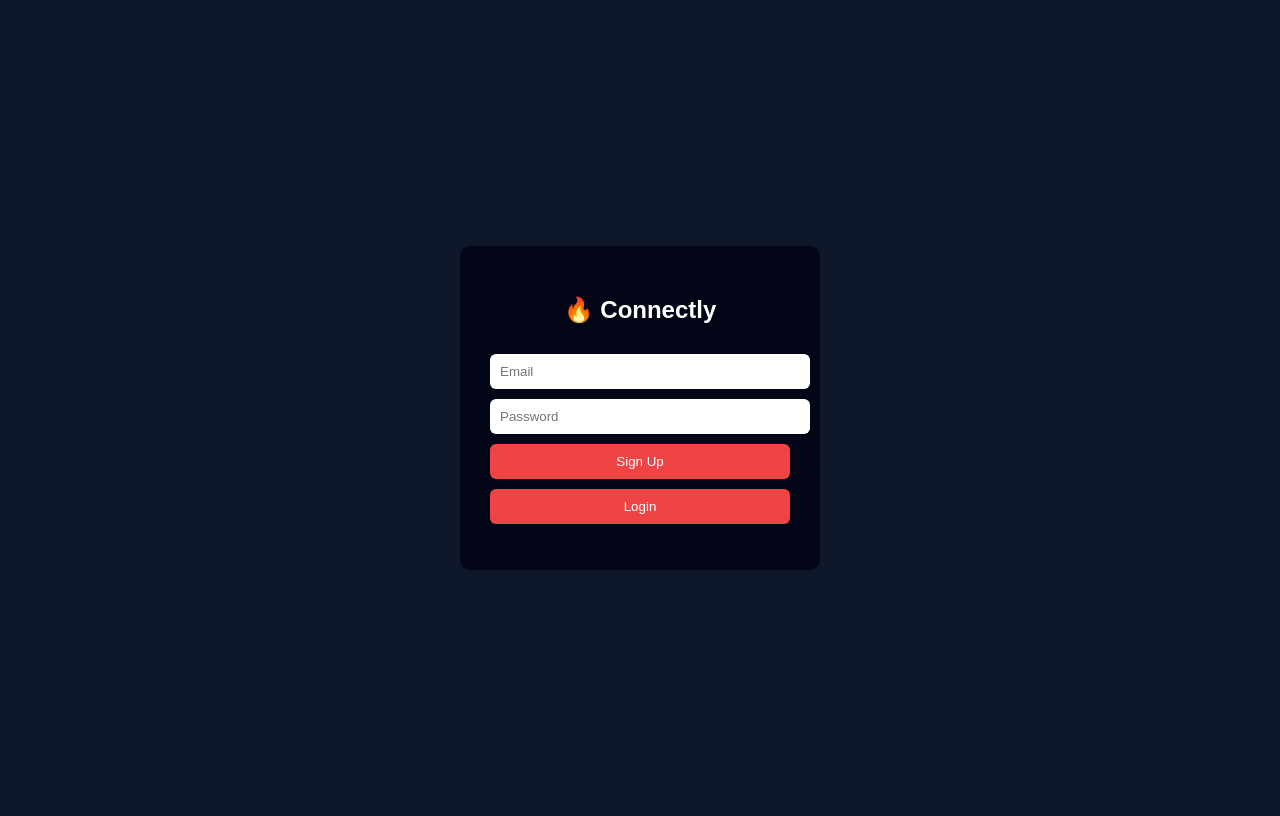
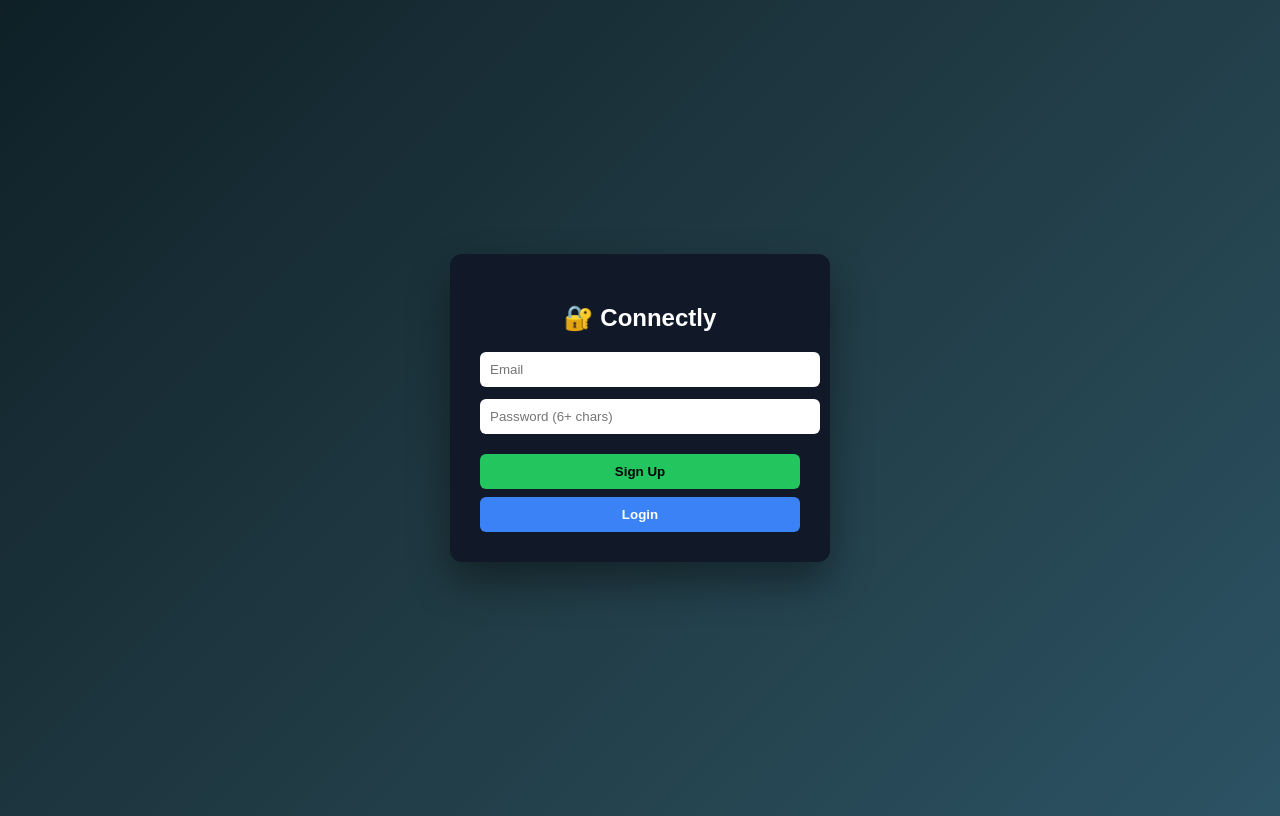
Before and after one commit to uconnectly/connectly, a Flask app: page / in a window 1280 px wide. Run offline with Flask 3, Linux system fonts and the light colour scheme; some libraries are stand-ins or nearby versions.

Commit message:
Update index.html

```diff
--- a/templates/index.html
+++ b/templates/index.html
@@ -2,80 +2,146 @@
 <html lang="en">
 <head>
   <meta charset="UTF-8" />
-  <title>Connectly</title>
-  <script src="https://cdn.jsdelivr.net/npm/@supabase/supabase-js@2"></script>
+  <title>Connectly Auth</title>
+  <meta name="viewport" content="width=device-width, initial-scale=1.0" />
+
   <style>
     body {
-      background: #0f172a;
+      background: linear-gradient(135deg, #0f2027, #203a43, #2c5364);
+      height: 100vh;
+      display: flex;
+      align-items: center;
+      justify-content: center;
+      font-family: Arial, sans-serif;
       color: white;
-      display: flex;
-      justify-content: center;
-      align-items: center;
-      height: 100vh;
-      font-family: Arial, sans-serif;
     }
+
     .card {
-      background: #020617;
+      background: #111827;
       padding: 30px;
-      border-radius: 10px;
-      width: 300px;
+      border-radius: 12px;
+      width: 320px;
       text-align: center;
+      box-shadow: 0 20px 40px rgba(0,0,0,0.4);
     }
-    input, button {
+
+    h2 {
+      margin-bottom: 20px;
+    }
+
+    input {
       width: 100%;
       padding: 10px;
-      margin-top: 10px;
+      margin-bottom: 12px;
       border-radius: 6px;
       border: none;
+      outline: none;
     }
+
     button {
+      width: 100%;
+      padding: 10px;
+      margin-top: 8px;
+      border-radius: 6px;
+      border: none;
+      cursor: pointer;
+      font-weight: bold;
+    }
+
+    .signup {
+      background: #22c55e;
+      color: black;
+    }
+
+    .login {
+      background: #3b82f6;
+      color: white;
+    }
+
+    .logout {
       background: #ef4444;
       color: white;
-      cursor: pointer;
+      margin-top: 15px;
+    }
+
+    .hidden {
+      display: none;
     }
   </style>
 </head>
 
 <body>
-  <div class="card">
-    <h2>🔥 Connectly</h2>
+
+  <!-- AUTH CARD -->
+  <div class="card" id="authCard">
+    <h2>🔐 Connectly</h2>
 
     <input id="email" type="email" placeholder="Email" />
-    <input id="password" type="password" placeholder="Password" />
+    <input id="password" type="password" placeholder="Password (6+ chars)" />
 
-    <button onclick="signUp()">Sign Up</button>
-    <button onclick="signIn()">Login</button>
-
-    <p id="msg"></p>
+    <button class="signup" onclick="signUp()">Sign Up</button>
+    <button class="login" onclick="login()">Login</button>
   </div>
 
+  <!-- DASHBOARD -->
+  <div class="card hidden" id="dashboard">
+    <h2>🎉 Welcome to Connectly</h2>
+    <p>You are logged in successfully.</p>
+    <button class="logout" onclick="logout()">Logout</button>
+  </div>
+
+  <!-- SUPABASE CDN -->
+  <script src="https://cdn.jsdelivr.net/npm/@supabase/supabase-js@2.39.3/dist/umd/supabase.min.js"></script>
+
+  <!-- SUPABASE CONFIG -->
   <script>
-    const supabase = supabasejs.createClient(
+    const supabaseClient = supabase.createClient(
       "https://pddbxmugaxzvfkrbkxaf.supabase.co",
       "eyJhbGciOiJIUzI1NiIsInR5cCI6IkpXVCJ9.eyJpc3MiOiJzdXBhYmFzZSIsInJlZiI6InBkZGJ4bXVnYXh6dmZrcmJreGFmIiwicm9sZSI6ImFub24iLCJpYXQiOjE3Njg5MTk4OTUsImV4cCI6MjA4NDQ5NTg5NX0.uFQb6mnGT5IJt02q4vAfgW1gFlyxFy3Vspoj7H7tgTc"
     );
+
+    const authCard = document.getElementById("authCard");
+    const dashboard = document.getElementById("dashboard");
 
     async function signUp() {
       const email = document.getElementById("email").value;
       const password = document.getElementById("password").value;
 
-      const { error } = await supabase.auth.signUp({ email, password });
-      document.getElementById("msg").innerText =
-        error ? error.message : "Signup successful!";
-    }
-
-    async function signIn() {
-      const email = document.getElementById("email").value;
-      const password = document.getElementById("password").value;
-
-      const { error } = await supabase.auth.signInWithPassword({
+      const { error } = await supabaseClient.auth.signUp({
         email,
         password,
       });
 
-      document.getElementById("msg").innerText =
-        error ? error.message : "Logged in successfully!";
+      if (error) {
+        alert(error.message);
+      } else {
+        alert("Signup successful 🎉 Now login");
+      }
+    }
+
+    async function login() {
+      const email = document.getElementById("email").value;
+      const password = document.getElementById("password").value;
+
+      const { error } = await supabaseClient.auth.signInWithPassword({
+        email,
+        password,
+      });
+
+      if (error) {
+        alert(error.message);
+      } else {
+        authCard.classList.add("hidden");
+        dashboard.classList.remove("hidden");
+      }
+    }
+
+    async function logout() {
+      await supabaseClient.auth.signOut();
+      dashboard.classList.add("hidden");
+      authCard.classList.remove("hidden");
     }
   </script>
+
 </body>
 </html>
```
